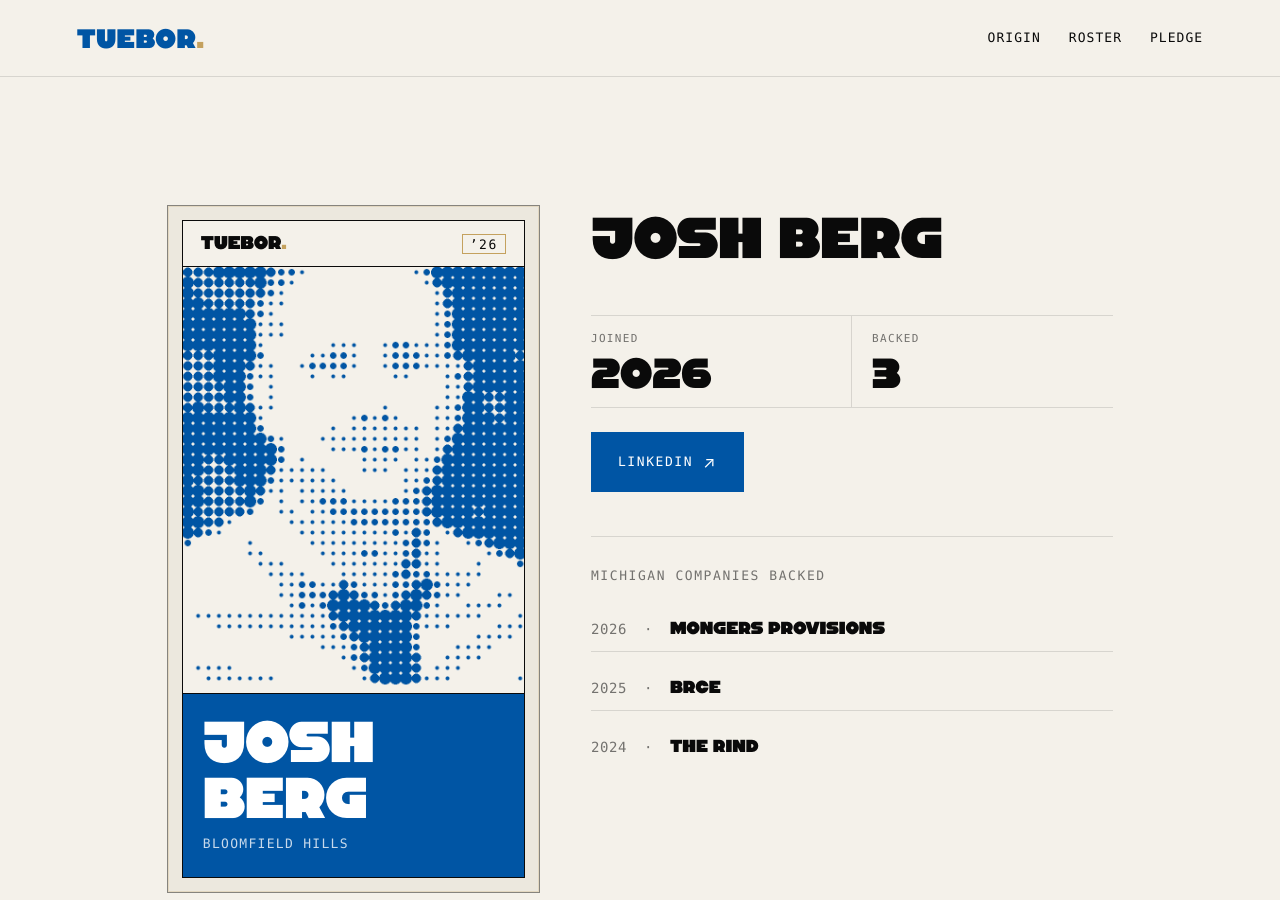
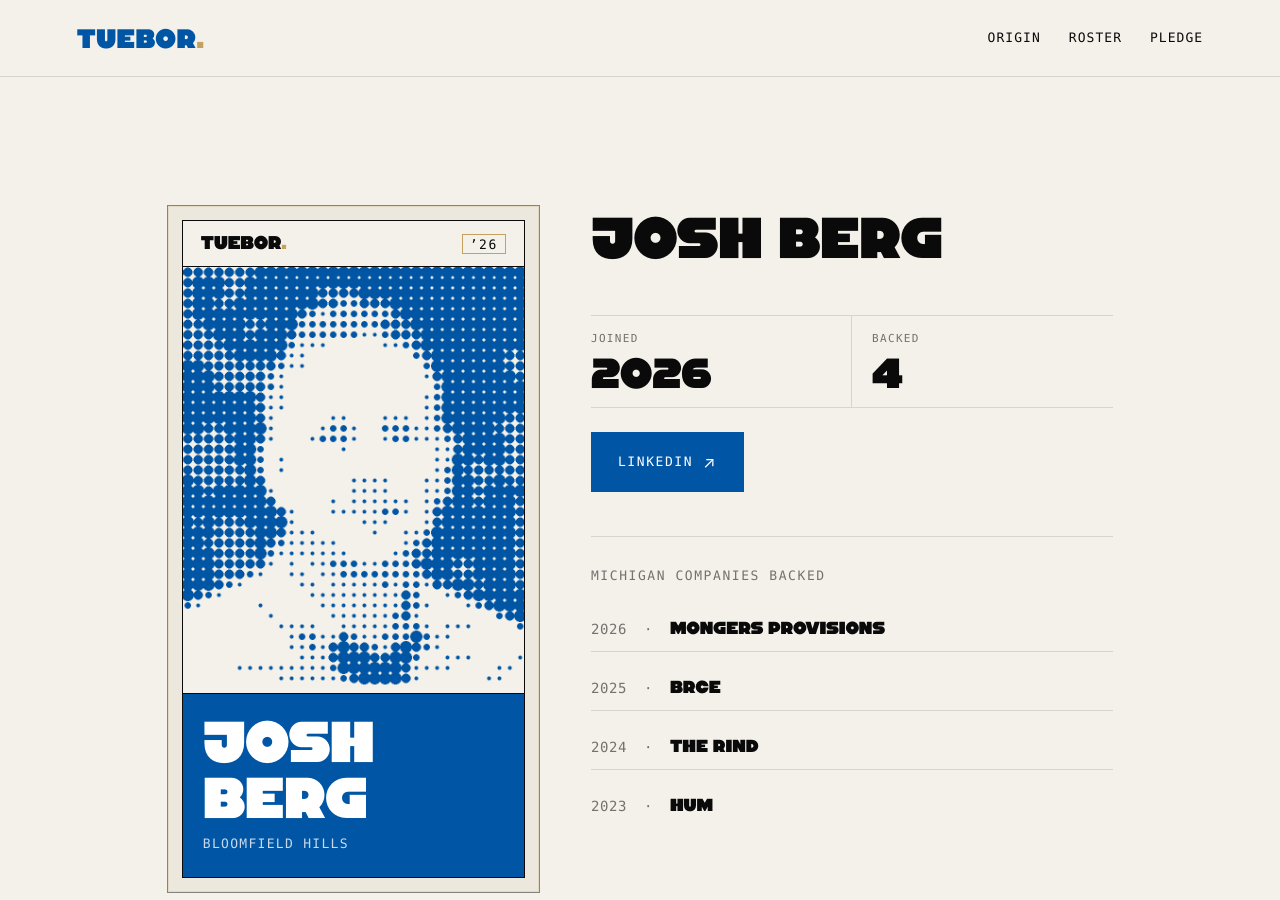
Before and after one commit to arepb/tuebor, a Jekyll site: the page built from _pledgees/josh-berg.md, in a window 1280 px wide and 900 px high. Built offline with Jekyll 4.4.1, drawn with Linux system fonts in a browser that asks for light colours.

Commit message:
roster(josh-berg): add Hum 2023 + widen portrait crop
Bumped portrait_scale 0.9 -> 1.0 and face_y 0.45 -> 0.35 so the full
head clears the top of the frame. Added Hum (letshum.com) as a 2023
backed company.

Co-Authored-By: Claude Opus 4.7 (1M context) <noreply@anthropic.com>

```diff
--- a/_pledgees/josh-berg.md
+++ b/_pledgees/josh-berg.md
@@ -25,6 +25,10 @@ backed:
     company: "The Rind"
     url: "https://www.rindbar.com/"
     public: true
+  - year: 2023
+    company: "Hum"
+    url: "https://letshum.com/"
+    public: true
 published: true
 ---
 
```
Also changed, not shown: other parts of _pledgees/josh-berg.md (+2 -2 lines), assets/images/pledgees/josh-berg-halftone.png, assets/images/pledgees/josh-berg-og.png.
